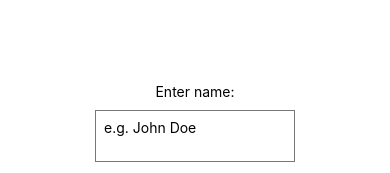
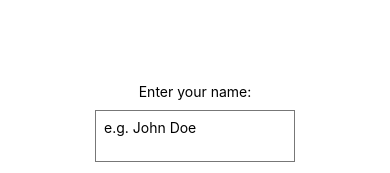
Before and after one commit to danielsitepu36/react-native-tutorial, a React Native app: screen / in a window 390 px wide. Shown: the part 250-423 px from the top of the page. Built offline with nearby package versions, Linux system fonts and the light colour scheme.

Commit message:
#5-initial

```diff
--- a/App.js
+++ b/App.js
@@ -8,7 +8,7 @@ export default function App() {
 
   return (
     <View style={styles.container}>
-      <Text>Enter name:</Text>
+      <Text>Enter your name:</Text>
       <TextInput
         multiline
         style={styles.input}
```
